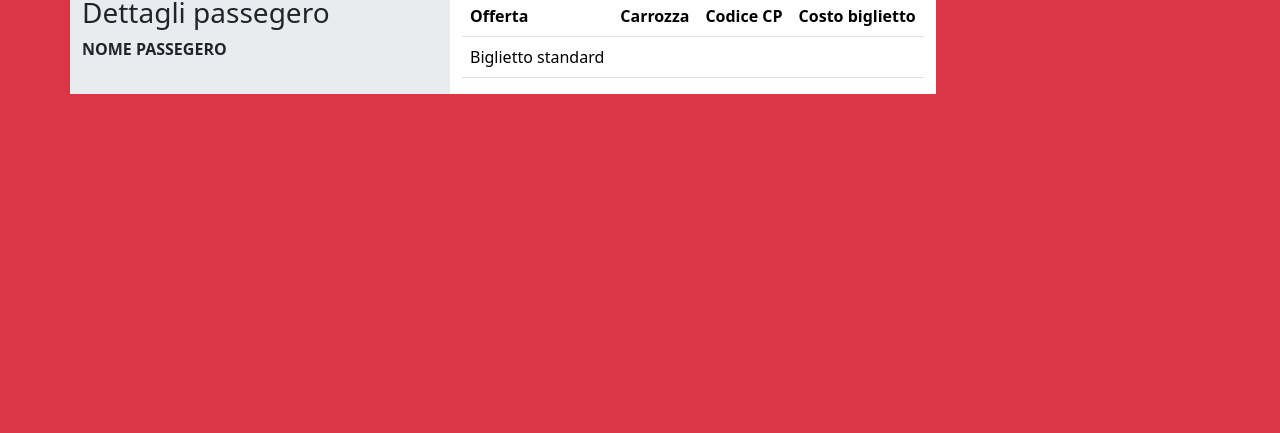
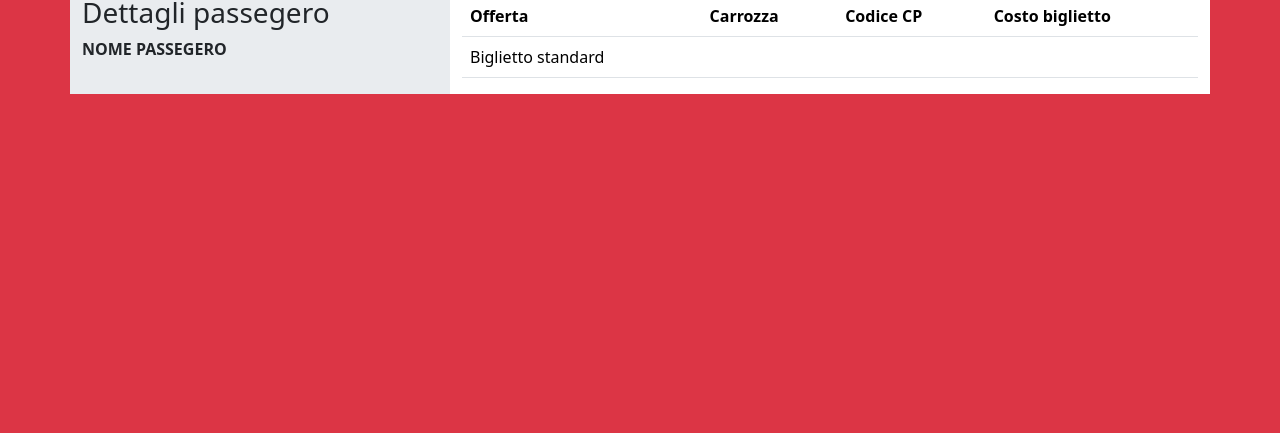
Before and after one commit to MirkoCifelli/js-biglietto-treno-form, a plain HTML site: page index.html in a window 1280 px wide. Shown: the part 367-800 px from the top of the page. Drawn offline with nearby package versions, Linux system fonts and the light colour scheme.

```diff
--- a/index.html
+++ b/index.html
@@ -63,7 +63,7 @@
 
                     </div>
                 </div>
-                <div class="col-auto bg-body">
+                <div class="col bg-body">
                     <table class="table">
                         <thead>
                           <tr>
```
